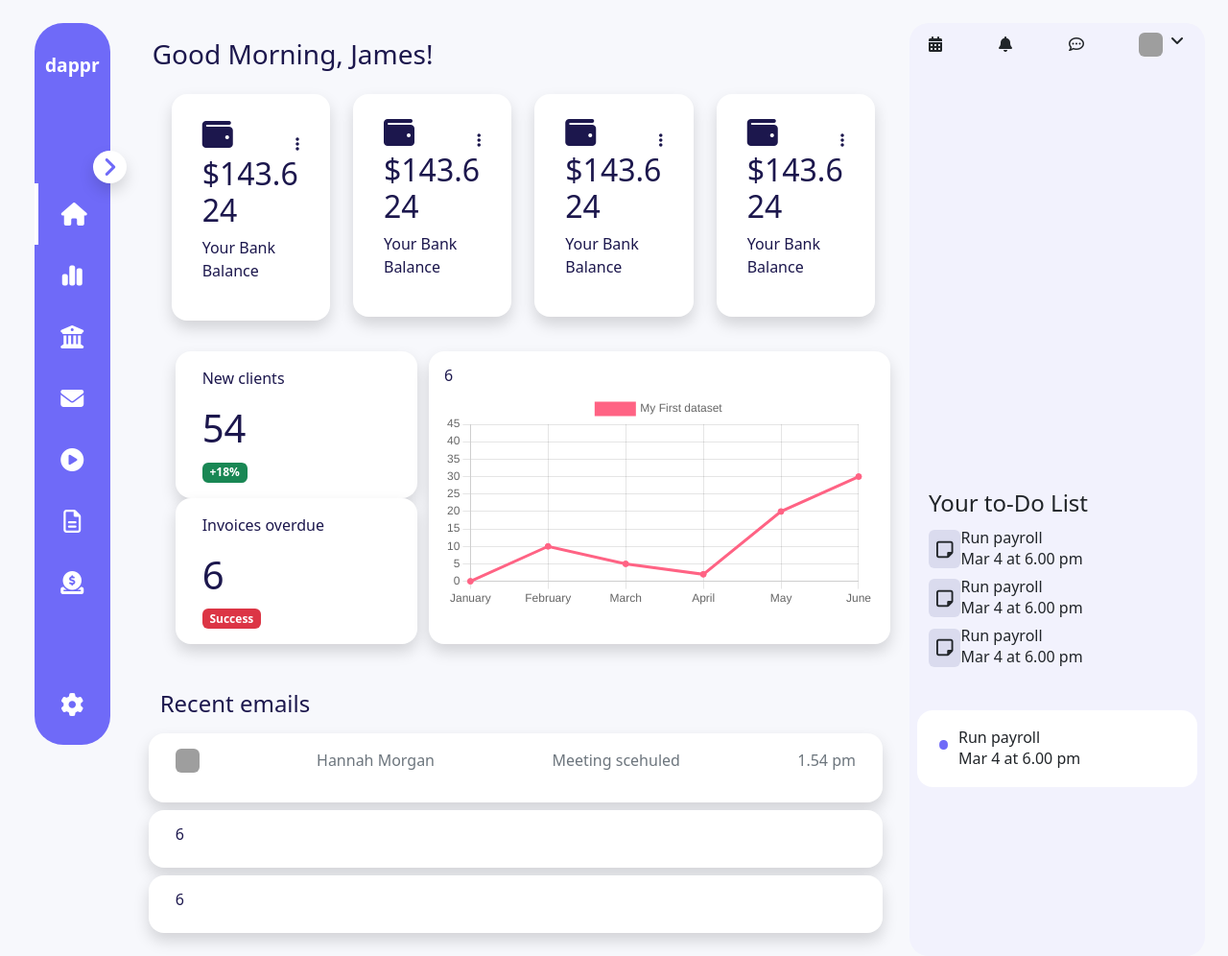
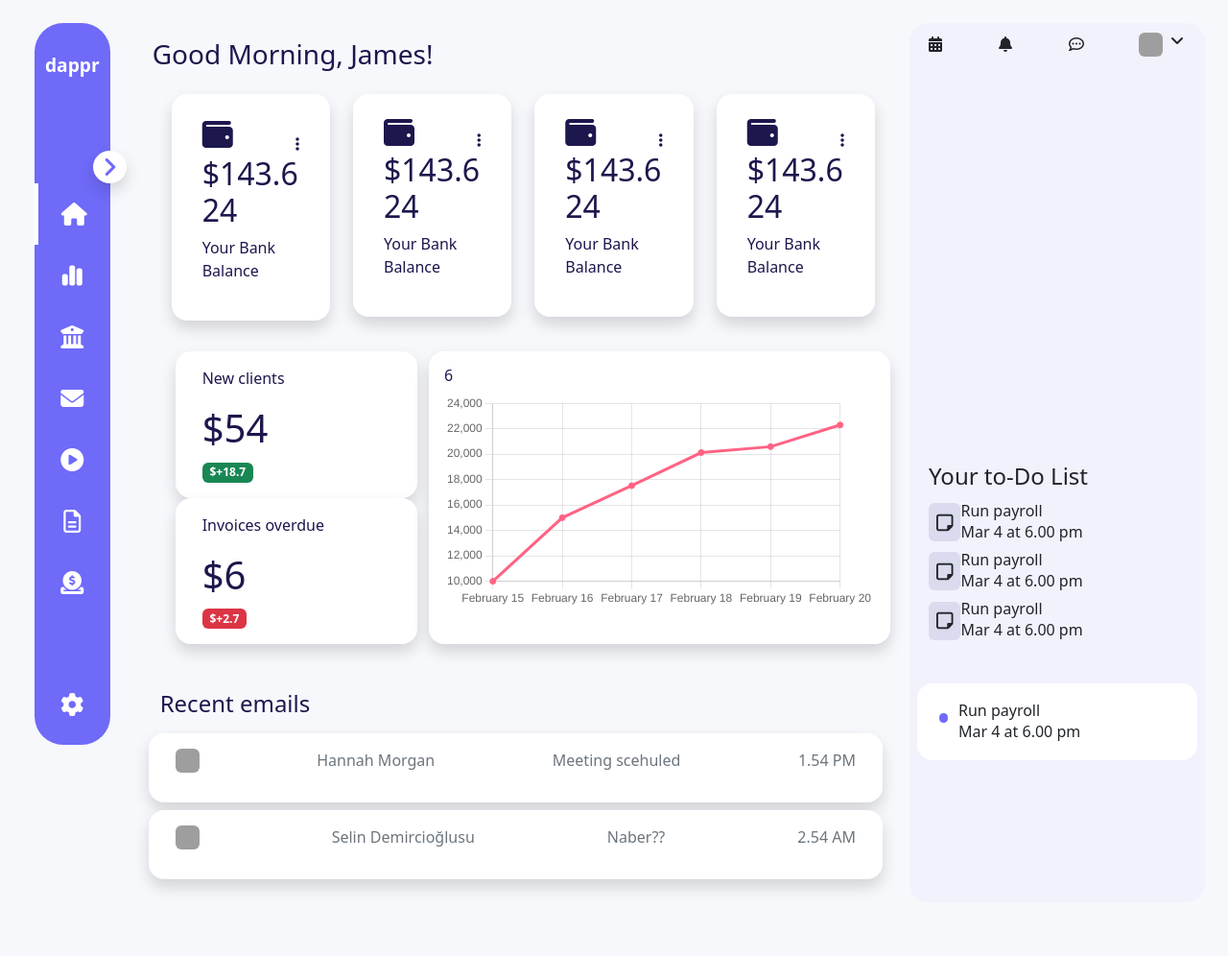
Before and after one commit to seliind/ryse-task, a plain HTML site: page index.html in a window 1280 px wide. Shown: the whole page at 96% size. After the commit the page ends 940 px from the top, so only its background shows below. Drawn offline with nearby package versions, Linux system fonts and the light colour scheme; grey boxes are pictures that could not be loaded.

Commit message:
Data from json added to UI

```diff
--- a/index.html
+++ b/index.html
@@ -51,15 +51,20 @@
                                         <span class="d-flex justify-content-between align-items-center">
                                             <i class="fa-solid fa-wallet fa-2xl"></i>
                                             <div class="dropdown">
-                                                <i class="fa-solid fa-ellipsis-vertical"  type="button" data-bs-toggle="dropdown" aria-expanded="false"></i>
+                                                <i class="fa-solid fa-ellipsis-vertical" type="button"
+                                                    data-bs-toggle="dropdown" aria-expanded="false"></i>
                                                 <ul class="dropdown-menu">
-                                                  <li><a class="dropdown-item" href="#"><i  style="padding-right:3px" class="fa-solid fa-comment-dollar fa-sm"></i >Make payment</a></li>
-                                                  <li><a class="dropdown-item" href="#">Another action</a></li>
-                                                  <li><a class="dropdown-item" href="#">Something else here</a></li>
+                                                    <li><a class="dropdown-item" href="#"><i style="padding-right:3px"
+                                                                class="fa-solid fa-comment-dollar fa-sm"></i>Make
+                                                            payment</a></li>
+                                                    <li><a class="dropdown-item" href="#">Another action</a></li>
+                                                    <li><a class="dropdown-item" href="#">Something else here</a></li>
                                                 </ul>
-                                              </div></span>
+                                            </div>
+                                        </span>
                                     </span>
-                                    <h2 class="card-title">$143.624</h4>
+                                    <h2 id="balance" class="card-title">
+                                        </h4>
                                         <p class="card-text">Your Bank Balance</p>
                                 </div>
                             </div>
@@ -110,8 +115,8 @@
                                 <div class="card border-0 shadow rounded-4">
                                     <div class="card-body">
                                         <p class="card-text">New clients</p>
-                                        <h1 class="card-title">54 </h1>
-                                        <span class="badge text-bg-success">+18%</span>
+                                        <h1 id="client-count" class="card-title"> </h1>
+                                        <span id="client-percentage" class="badge text-bg-success"></span>
                                     </div>
                                 </div>
                             </div>
@@ -119,8 +124,8 @@
                                 <div class="card border-0 shadow rounded-4">
                                     <div class="card-body">
                                         <p class="card-text">Invoices overdue</p>
-                                        <h1 class="card-title">6</h1>
-                                        <span class="badge text-bg-danger">Success</span>
+                                        <h1 id="invoice-count" class="card-title">6</h1>
+                                        <span id="invoice-percentage" class="badge text-bg-danger">Success</span>
                                     </div>
                                 </div>
                             </div>
@@ -129,42 +134,17 @@
                             <div class="card border-0 shadow rounded-4 h-100">
                                 <div class="card-body">
                                     <h6 class="card-title">6</h6>
-                                    <canvas id="myChart" ></canvas>
+                                    <canvas id="myChart"></canvas>
                                 </div>
                             </div>
                         </div>
                     </div>
                 </div>
                 <div class="row m-2">
-                    <div class="col m-2">
+                    <div id="emails" class="col m-2">
                         <div class="row my-2">
                             <h4>Recent emails</h4>
                         </div>
-                        <div class="row my-2">
-                            <div class="card border-0 shadow rounded-4 h-100">
-                                <div class="card-body d-flex justify-content-between text-secondary text-sm">
-                                    <img style="height: 25px; width:25px;" class="rounded" src="https://randomuser.me/api/portraits/lego/5.jpg" alt="">
-                                    <p>Hannah Morgan</p>
-                                    <p>Meeting scehuled</p>
-                                    <p>1.54 pm</p>
-                                </div>
-                            </div>
-                        </div>
-                        <div class="row my-2">
-                            <div class="card border-0 shadow rounded-4 h-100">
-                                <div class="card-body">
-                                    <h6 class="card-title">6</h6>
-                                </div>
-                            </div>
-                        </div>
-                        <div class="row my-2">
-                            <div class="card border-0 shadow rounded-4 h-100">
-                                <div class="card-body">
-                                    <h6 class="card-title">6</h6>
-                                </div>
-                            </div>
-                        </div>
-
                     </div>
 
                 </div>
--- a/scripts/main.js
+++ b/scripts/main.js
@@ -6,7 +6,7 @@ const navTexts = document.getElementsByClassName("r-nav-text")
 let isNavBarOpened = false;
 
 arrow.addEventListener("click", () => {
-    if(isNavBarOpened == false) {
+    if (isNavBarOpened === false) {
         navBarContainer.classList.remove("col-1")
         navBarContainer.classList.add("col-2")
         isNavBarOpened = true
@@ -24,13 +24,47 @@ arrow.addEventListener("click", () => {
 })
 
 
+const balance = document.getElementById("balance")
+let clientCount = document.getElementById("client-count")
+const clientPercentage = document.getElementById("client-percentage")
+const invoiceCount = document.getElementById("invoice-count")
+const invoicePercentage = document.getElementById("invoice-percentage")
+
+const emails = document.getElementById("emails")
+
+
+
+fetch("data/data.json").then(response => response.json())
+    .then(response => {
+        balance.innerHTML = `$${response.balance}`
+        clientCount.innerHTML = `$${response.new_client_count}`
+        clientPercentage.innerHTML = `$${response.new_client_percentage}`
+        invoiceCount.innerHTML = `$${response.invoices_overdue_count}`
+        invoicePercentage.innerHTML = `$${response.invoices_overdue_percentange}`
+        response.emails.forEach(email => {
+            emails.innerHTML += `
+            <div class="row my-2">
+            <div class="card border-0 shadow rounded-4 h-100">
+            <div class="card-body d-flex justify-content-between text-secondary text-sm">
+                <img style="height: 25px; width:25px;" class="rounded"
+                    src="${email.url}" alt="">
+                <p>${email.user}</p>
+                <p>${email.subject}</p>
+                <p>${email.time}</p>
+            </div>
+        </div>
+            `
+        });
+    })
+
+
 const labels = [
-    'January',
-    'February',
-    'March',
-    'April',
-    'May',
-    'June',
+    'February 15',
+    'February 16',
+    'February 17',
+    'February 18',
+    'February 19',
+    'February 20',
 ];
 
 const data = {
@@ -39,14 +73,20 @@ const labels = [
         label: 'My First dataset',
         backgroundColor: 'rgb(255, 99, 132)',
         borderColor: 'rgb(255, 99, 132)',
-      data: [0, 10, 5, 2, 20, 30, 45],
+        data: [10000, 15000, 17523, 20123, 20589, 22300],
     }]
 };
 
 const config = {
     type: 'line',
     data: data,
-    options: {}
+    options: {
+        plugins: {
+            legend: {
+                display: false
+            }
+        }
+    }
 };
 
 
```
Lines whose indentation alone changed are shown as unchanged.
